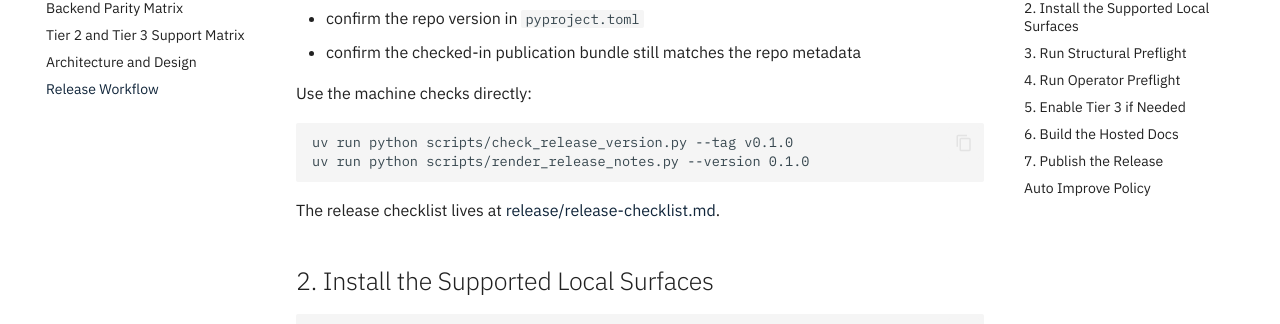
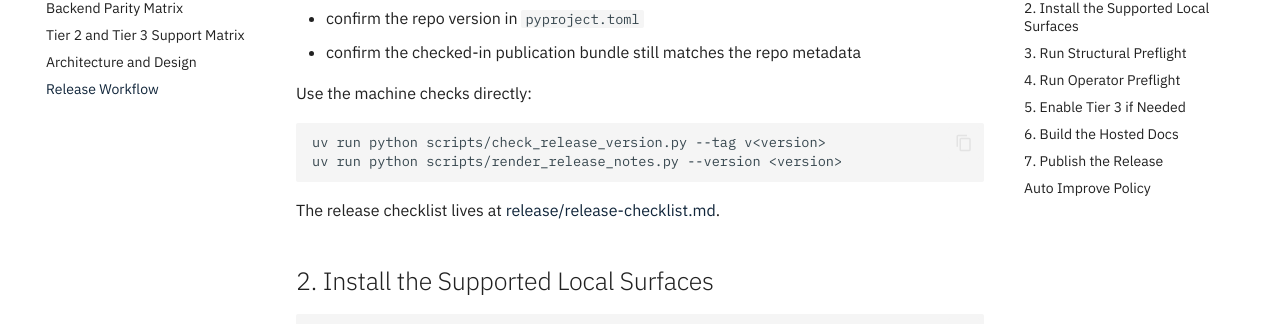
Before and after one commit to sghowell/deep-gvr, an MkDocs documentation site: the page built from docs/release-workflow.md, in a window 1280 px wide and 900 px high, scrolled down 496 px. Shown: the part 127-451 px from the top of the window. Built offline with MkDocs 1.6.1 and Material for MkDocs 9.7.7, drawn with Linux system fonts in a browser that asks for light colours; comment, search, counter and statistics services are not loaded; some of the changed text lies outside the part shown.

Commit message:
reconcile first public release metadata

````diff
--- a/docs/release-workflow.md
+++ b/docs/release-workflow.md
@@ -20,8 +20,8 @@
 Use the machine checks directly:
 
 ```bash
-uv run python scripts/check_release_version.py --tag v0.1.0
-uv run python scripts/render_release_notes.py --version 0.1.0
+uv run python scripts/check_release_version.py --tag v<version>
+uv run python scripts/render_release_notes.py --version <version>
 ```
 
 The release checklist lives at [release/release-checklist.md](https://github.com/sghowell/deep-gvr/blob/main/release/release-checklist.md).
@@ -161,8 +161,8 @@
 Create and push the release tag:
 
 ```bash
-git tag v0.1.0
-git push origin v0.1.0
+git tag v<version>
+git push origin v<version>
 ```
 
 The tagged `Release` workflow will:
````
Also changed, not shown: CHANGELOG.md (+9 -7 lines), release/release-checklist.md (+3 -0 lines).
